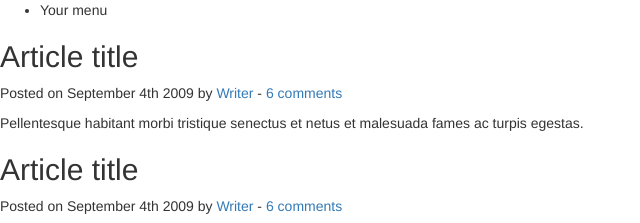
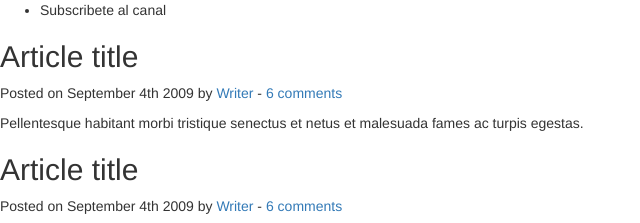
Before and after one commit to cplusplus11v2/demo-repo2, a plain HTML site: page index.html in a window 1280 px wide. Shown: the top 223 px of the page, 0-640 px from the left. Drawn offline with nearby package versions, Linux system fonts and the light colour scheme.

Commit message:
Se modifico index.html la palabra subscribete

```diff
--- a/index.html
+++ b/index.html
@@ -13,7 +13,7 @@
 	<header>
 		<nav>
 			<ul>
-				<li>Your menu</li>
+				<li>Subscribete al canal</li>
 			</ul>
 		</nav>
 	</header>
```
